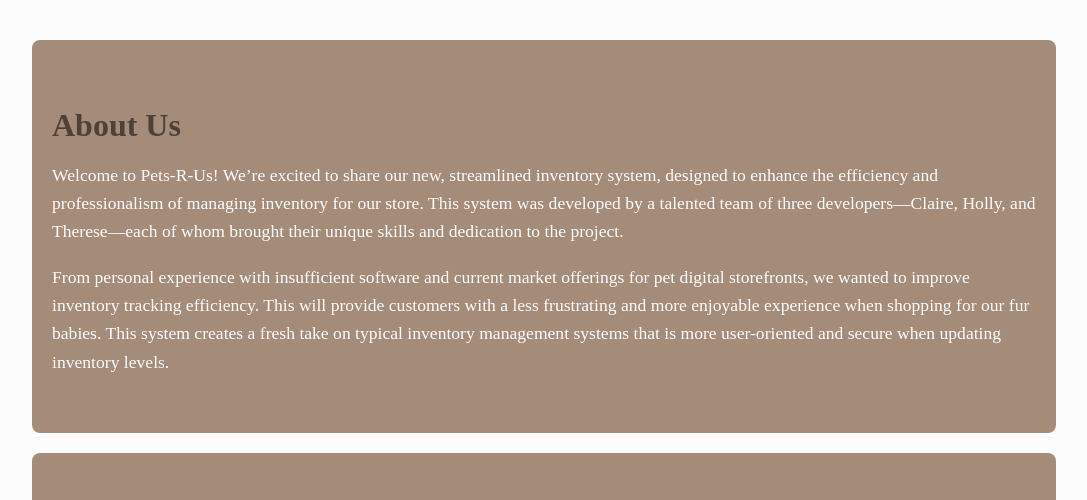
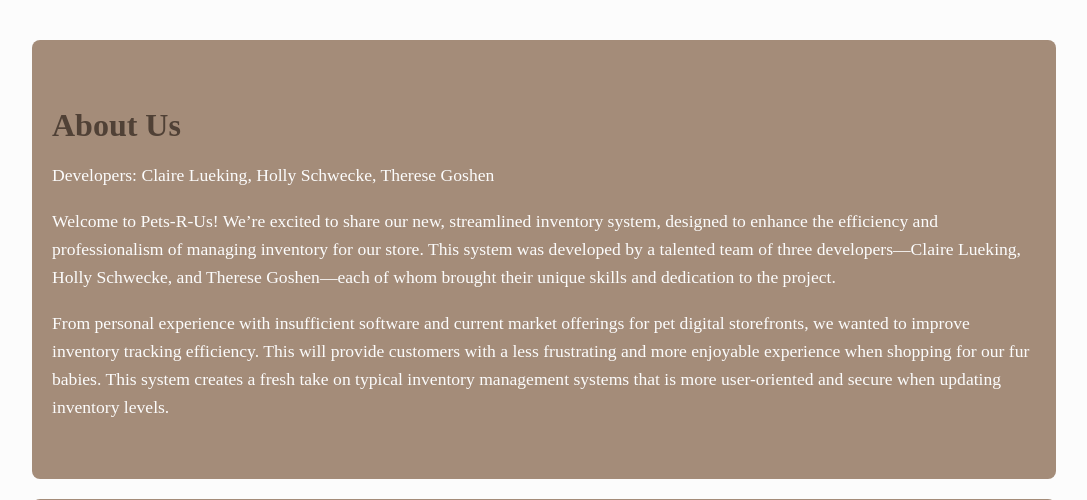
Before and after one commit to hollyschwecke/New-Team-5-Project, a Flask app: page / in a window 1280 px wide. Shown: the part 38-538 px from the top of the page, without its empty margins (96-1183 px from the left). Run offline with Flask 3, Linux system fonts and the light colour scheme; parts of the project's set-up code (start-up, migrations or seed data) failed here and were passed over; some libraries are stand-ins or nearby versions; some web fonts are replaced.

Commit message:
Update main_page.html adding name details to website per instructor request

```diff
--- a/templates/main_page.html
+++ b/templates/main_page.html
@@ -28,7 +28,8 @@
         <div class="container">
             <section id="about-us" class="section">
                 <h2>About Us</h2>
-                <p>Welcome to Pets-R-Us! We’re excited to share our new, streamlined inventory system, designed to enhance the efficiency and professionalism of managing inventory for our store. This system was developed by a talented team of three developers—Claire, Holly, and Therese—each of whom brought their unique skills and dedication to the project.</p>
+                <p>Developers: Claire Lueking, Holly Schwecke, Therese Goshen<p>
+                <p>Welcome to Pets-R-Us! We’re excited to share our new, streamlined inventory system, designed to enhance the efficiency and professionalism of managing inventory for our store. This system was developed by a talented team of three developers—Claire Lueking, Holly Schwecke, and Therese Goshen—each of whom brought their unique skills and dedication to the project.</p>
                 <p> From personal experience with insufficient software and current market offerings for pet digital storefronts, we wanted to improve inventory tracking efficiency. This will provide customers with a less frustrating and more enjoyable experience when shopping for our fur babies. This system creates a fresh take on typical inventory management systems that is more user-oriented and secure when updating inventory levels.</p>
             </section>
 
```
